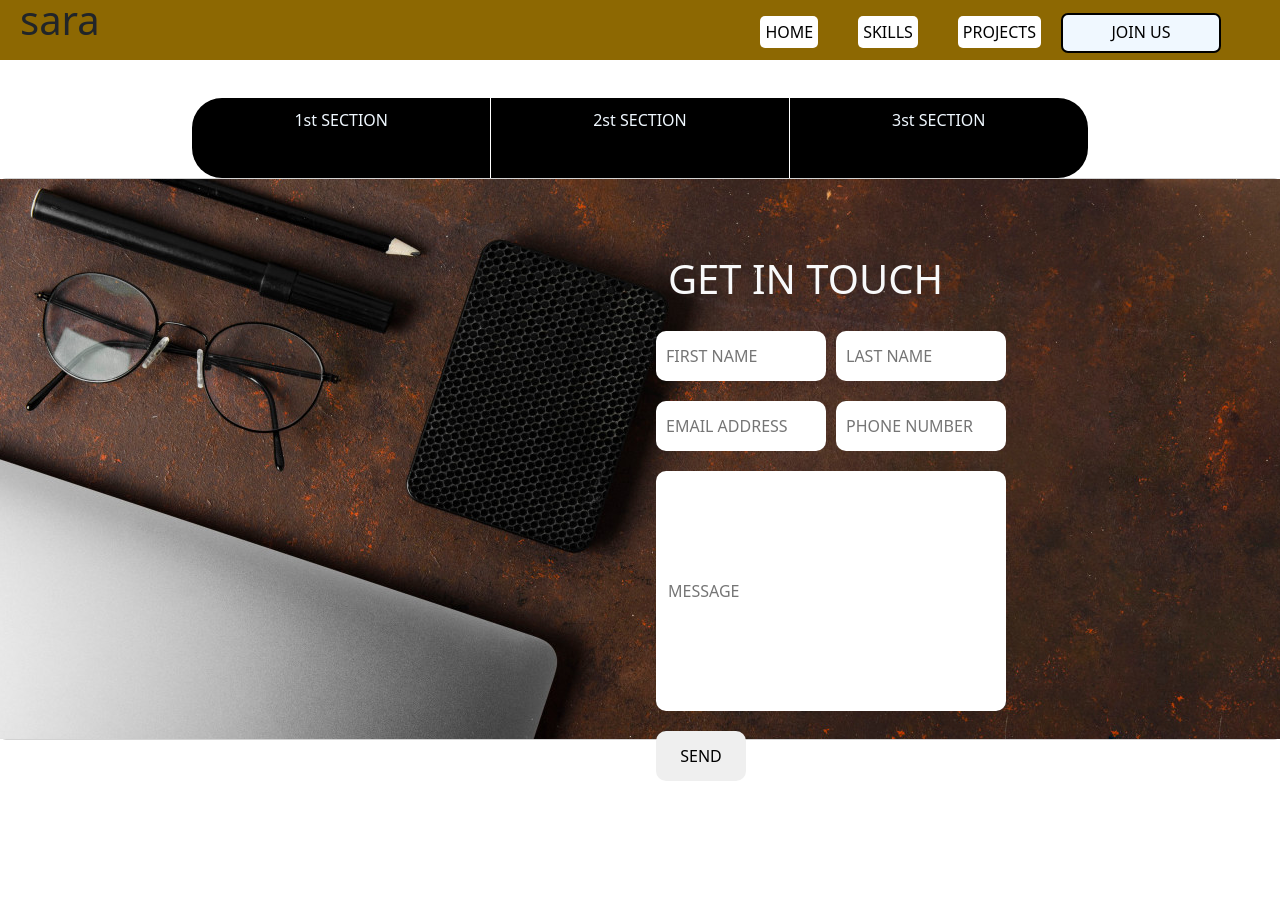
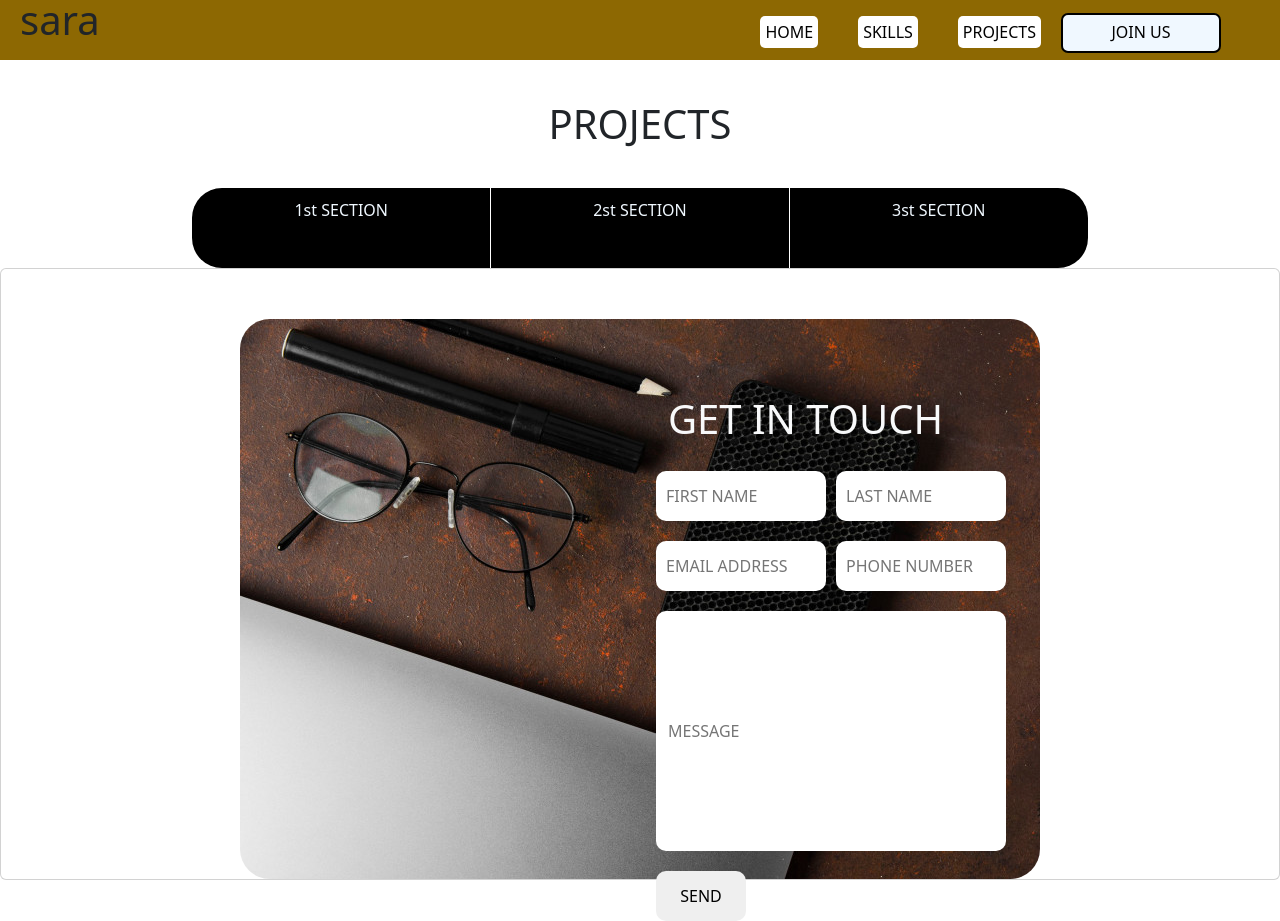
Before and after one commit to SaraSaif119/react, a React (Create React App) app: page /projects/sec2 in a window 1280 px wide. Before the commit the page ends 800 px from the top, so only its background shows below. Built offline with nearby package versions, Linux system fonts and the light colour scheme.

Commit message:
first commit

```diff
--- a/src/App.css
+++ b/src/App.css
@@ -200,6 +200,7 @@ a:hover{
 .h1{
     text-align: center;
     margin: 10px;
+    margin-top: 100px;
 }
 
 
@@ -232,7 +233,10 @@ a:hover{
 .div6{
     background-image: url(Honeyview_flat-lay-desk-concept-with-copy-space.jpg);
     background-repeat: no-repeat;
-
+    width:800px ;
+    margin: auto;
+    margin-top: 50px;
+    border-radius: 30px;
 }
 .item{
     outline: none;
```
